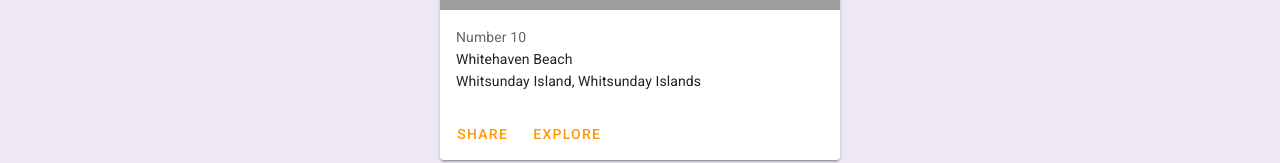
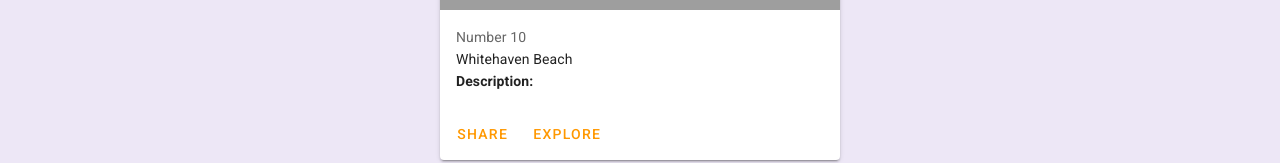
Before and after one commit to TaisaBraga/Aztro-API, a Vue app: page / in a window 1280 px wide. Shown: the part 358-521 px from the top of the page. Built offline with nearby package versions, Linux system fonts and the light colour scheme; no server answers; grey boxes are pictures that could not be loaded; a web font is replaced by a local one.

Commit message:
feat: create method to return API

```diff
--- a/services/AztroServices.js
+++ b/services/AztroServices.js
@@ -3,11 +3,8 @@ import axios from 'axios'
 const URL = 'https://aztro.sameerkumar.website'
 
 export function returnSign() {
-  return axios
-    .post(`${URL}/?sign=aries&day=today`)
-    .then(response => {
+  return axios.post(`${URL}/?sign=aries&day=today`).then(response => {
     const signs = response.data
-      console.log(`current_date o>>> ` + signs.current_date)
     return {
       current_date: signs.current_date,
       compatibility: signs.compatibility,
@@ -19,7 +16,4 @@ export function returnSign() {
       description: signs.description
     }
   })
-    .catch(error => {
-      console.log(`Error o>>> ` + error)
-    })
 }
--- a/src/views/HomeView.vue
+++ b/src/views/HomeView.vue
@@ -17,10 +17,9 @@
         Number 10
       </v-card-subtitle>
 
-      <v-card-text class="text--primary">
+      <v-card-text class="text--primary" >
         <div>Whitehaven Beach</div>
-
-        <div>Whitsunday Island, Whitsunday Islands</div>
+        <h4>Description: {{signItem.description}}</h4>
       </v-card-text>
 
       <v-card-actions>
@@ -50,12 +49,27 @@ import {returnSign} from '../../services/AztroServices'
 export default {
   name: 'HomeView',
 
+ return: {
+  sign: {}
+  },
+
   mounted(){
-    returnSign()
+    this.signItem();
+  },
+
+  methods:{
+    signItem(){
+      returnSign()
+      .then(result => {
+        this.sign = result
+        console.log(result)
+      })
+      .catch(error => {
+      console.log(`Error o>>> ` + error)
+    });
+    }
   }
 }
-
-
 </script>
 
 
```
Lines whose indentation alone changed are shown as unchanged.
